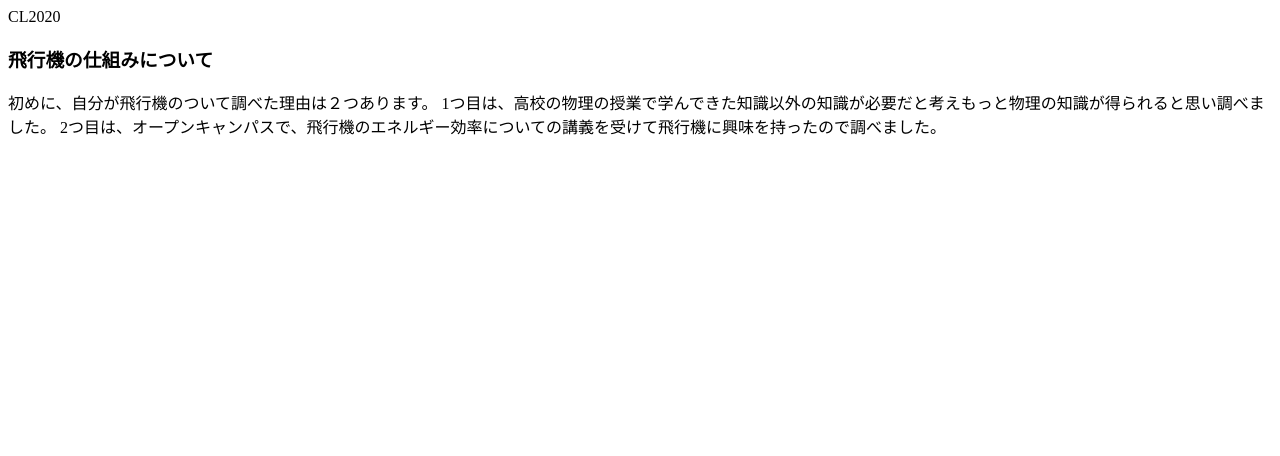
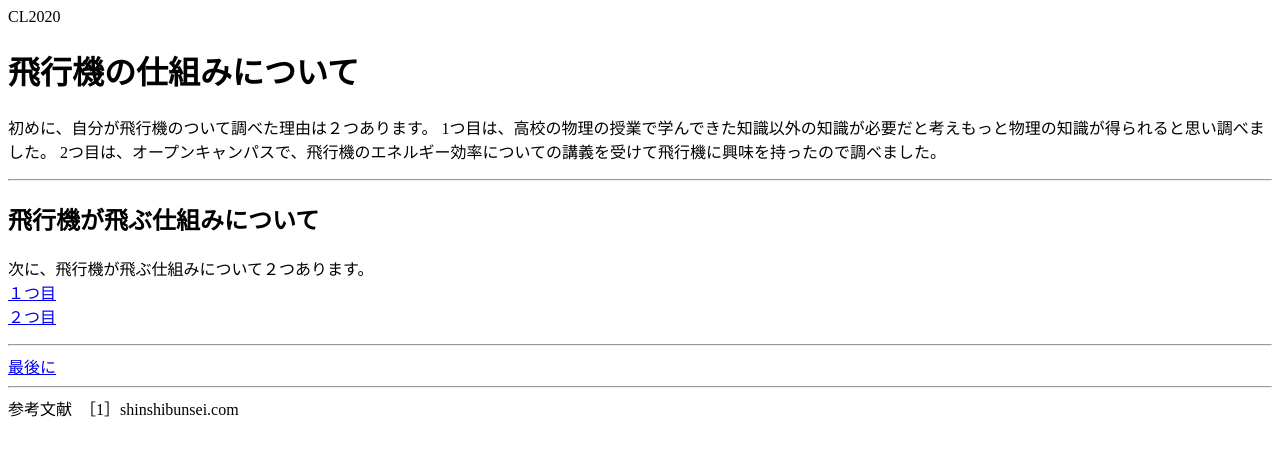
Before and after one commit to 1240132kh/1240132kh.github.io, a plain HTML site: page cl2020.html in a window 1280 px wide. Drawn offline with Linux system fonts and the light colour scheme.

Commit message:
Add files via upload

```diff
--- a/cl2020.html
+++ b/cl2020.html
@@ -1,10 +1,20 @@
 <html>
 <head>CL2020</head>
 <body>
-<h3>飛行機の仕組みについて</h3>
-初めに、自分が飛行機のついて調べた理由は２つあります。
+<h1>飛行機の仕組みについて</h1>
+
+<p>初めに、自分が飛行機のついて調べた理由は２つあります。
 1つ目は、高校の物理の授業で学んできた知識以外の知識が必要だと考えもっと物理の知識が得られると思い調べました。
 2つ目は、オープンキャンパスで、飛行機のエネルギー効率についての講義を受けて飛行機に興味を持ったので調べました。
-<p>
+<p><hr>
+<h2>飛行機が飛ぶ仕組みについて</h2>
+  <p>次に、飛行機が飛ぶ仕組みについて２つあります。
+<br><a href="hikouki1.html">１つ目</a>
+<br><a href="hikouki2.html">２つ目</a>
+<p><hr>
+<A HREF="hikouki.html">最後に</A>
+
+
+<hr>参考文献　［1］shinshibunsei.com
 </body>
 </html>
```
